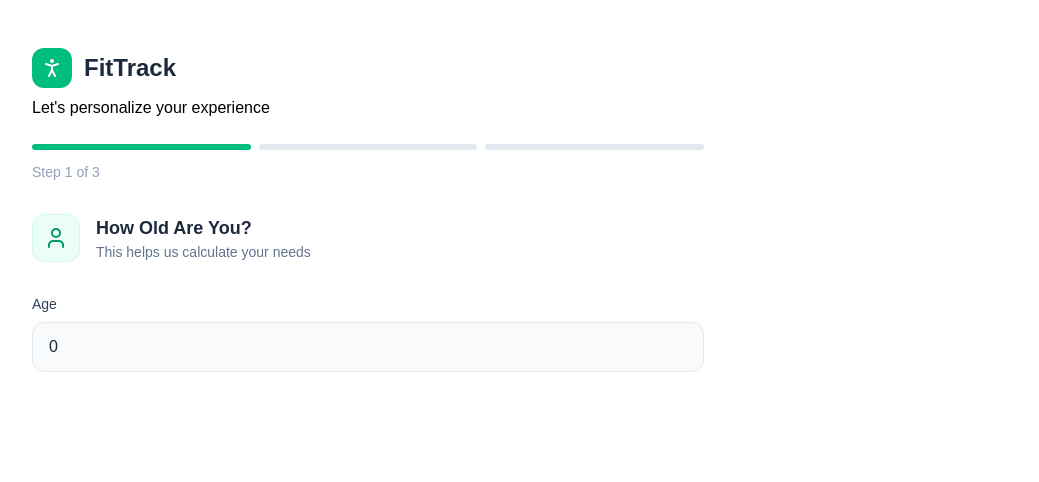
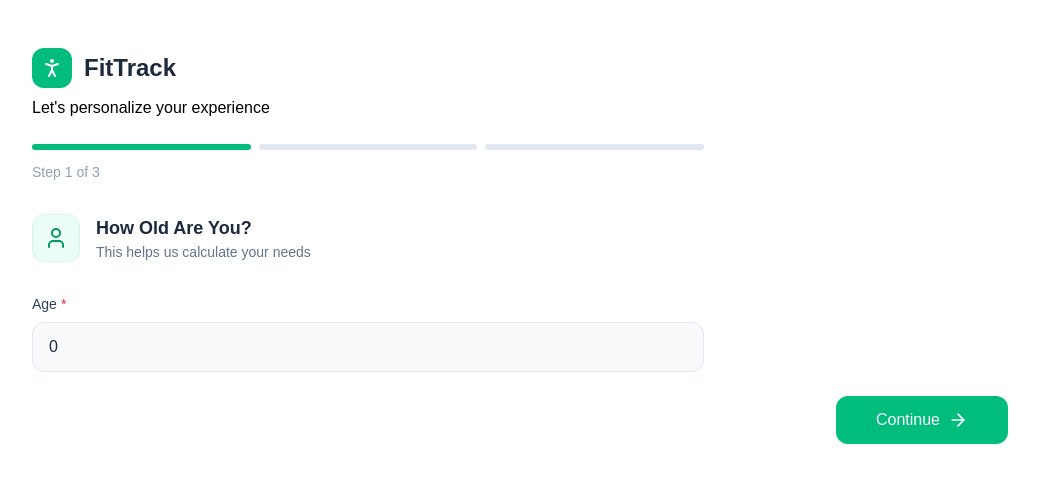
Before and after one commit to chetan-naik-03/Fitness_Tracker, a React app: page / in a window 1280 px wide. Both pictures are taken after typing "Sample", "name@example.com", "Sample123" into the empty fields and a click on the button "Sign Up". Shown: the top 482 px of the page, without its empty margins (120-1159 px from the left). Built offline with nearby package versions, Linux system fonts and the light colour scheme; the HTML template or start-up script is replaced by a standard one; a web font is replaced by a local one.

Commit message:
updated step 3

```diff
--- a/src/pages/Onboarding.tsx
+++ b/src/pages/Onboarding.tsx
@@ -1,9 +1,11 @@
-import { PersonStanding, User } from 'lucide-react'
+import { ArrowLeft, ArrowRight, PersonStanding, Scale, ScaleIcon, Target, User } from 'lucide-react'
 
-import { Toaster } from 'react-hot-toast'
+import toast, { Toaster } from 'react-hot-toast'
 import { useState } from 'react'
 import { useAppContext } from '../context/AppContext'
 import Input from '../components/ui/Input';
+import Button from '../components/ui/Button';
+import { ageRanges } from '../assets/assets';
 
 type ProfileFormData = {
   age: number;
@@ -29,9 +31,39 @@
 
  const totalSteps = 3;
 
- const updateField =(field: keyof ProfileFormData, value)=>{
+ const updateField =(field: keyof ProfileFormData, value: string | number)=>{
   setFormData({...formData, [field]: value})
  }
+
+ const handleNext= async ()=>{
+  if(step===1){
+    if(!formData.age || Number(formData.age) < 13 || Number(formData.age)>120){
+      return toast("Age is required")
+    }
+  }
+  if(step< totalSteps){
+    setStep(step + 1);
+  }else{
+    const userData ={
+      ...formData,
+      age: formData.age,
+      weight:formData.weight,
+      height:formData.height ? formData.height : null,
+      createdAt: new Date().toISOString()
+    };
+    localStorage.setItem('fitnessUser', JSON.stringify(userData))
+    await mockApi.user.update(user?.id || "", userData as unknown as Partial<UserData>)
+    toast.success('Profile Updated Successfully')
+    setOnboardingCompleted(true)
+    fetchUser(user?.token || "")
+  }
+ }
+
+ const goalOptions = [
+  { label: "Lose Weight", value: "lose" },
+  { label: "Maintain", value: "maintain" },
+  { label: "Gain Muscle", value: "gain" },
+];
 
   return (
     <>
@@ -70,11 +102,116 @@
                   </div>
 
               </div>
-              <Input label="Age"  type="number" className="max-w-2xl" value={formData.age} onChange={()=>updateField('age', v)} />
+              <Input label="Age"  type="number" className="max-w-2xl" value={formData.age} onChange={(v)=>updateField('age', v)} placeholder="Enter your age" min={13} max={120} required />
 
             </div>
           )}
 
+
+          {step === 2 && (
+            <div className="space-y-6 onboarding wrapper">
+              <div className="flex items-center gap-4 mb-8" >
+                  <div className="size-12 rounded-xl bg-emerald-50 dark:bg-emerald-900/10 border border-emerald-100 dark:border-emerald-800 flex items-center justify-center" >
+                  <ScaleIcon className= "size-6 text-emerald-600 dark:text-emerald-400" /></div>
+
+                  <div>
+                    <h2 className="text-lg font-semibold text-slate-800 dark:text-white" >Your measurements</h2>
+                    <p className="text-slate-500 dark:text-slate-400 text-sm" >This helps us calculate your needs</p>
+                  </div>
+
+              </div>
+              <div className="flex flex-col gap-4 max-w-2xl">
+                 <Input label="Weight (kg)"  type="number" className="max-w-2xl" value={formData.weight}
+              onChange={(v)=>updateField('weight', v)} placeholder="Enter your weight" min={20} max={300} required />
+
+              <Input label="Height (cm) - Optional"  type="number" className="max-w-2xl" value={formData.height}
+              onChange={(v)=>updateField('height', v)} placeholder="Enter your height" min={100} max={250} />
+              </div>
+
+
+            </div>
+          )}
+
+          {step === 3 && (
+            <div className="space-y-6 onboarding-wrapper">
+              <div className="flex items-center gap-4 mb-8" >
+                  <div className="size-12 rounded-xl bg-emerald-50 dark:bg-emerald-900/10 border border-emerald-100 dark:border-emerald-800 flex items-center justify-center" >
+                  <Target className= "size-6 text-emerald-600 dark:text-emerald-400" /></div>
+
+                  <div>
+                    <h2 className="text-lg font-semibold text-slate-800 dark:text-white" >What's your goal?</h2>
+                    <p className="text-slate-500 dark:text-slate-400 text-sm" >We'll tailor your experience</p>
+                  </div>
+
+
+
+              </div>
+              {/* options */}
+<div className='space-y-4 max-w-lg'>
+  {goalOptions.map((option) => (
+    <button
+    onClickCapture={()=>{
+      const age = Number(formData.age);
+      const range = ageRanges.find((r)=>age <=r.max) || ageRanges
+      [ageRanges.length-1]
+
+      let intake = range.maintain;
+      let burn = range.burn;
+
+      if(option.value === 'lose'){
+        intake -=400;
+        burn +=100;
+      }else if(option.value === 'gain'){
+        intake +=500;
+        burn -=100;
+      }
+
+      setFormData({
+        ...formData,
+        goal: option.value as 'lose' | 'maintain' | 'gain' , dailyCalorieIntake: intake, dailyCalorieBurn:burn,
+         })
+    }}
+      key={option.value}
+      type="button"
+      className={`onboarding-option-btn ${
+        formData.goal === option.value
+          ? "ring-2 ring-emerald-500"
+          : ""
+      }`}
+      onClick={() => updateField("goal", option.value)}
+    >
+      <span>{option.label}</span>
+    </button>
+  ))}
+</div>
+
+            </div>
+          )}
+
+        </div>
+
+           {/* Navigation Buttons */}
+
+        <div className='p-6 pb-10 onboarding-wrapper'>
+          <div className='flex gap-3 lg:justify-end'>
+            {step >1 && (
+              <Button variant="secondary" onClick={()=>setStep(step > 1 ? step-1 :1)} className="max-lg:flex-1 lg:px-10" >
+              <span className='flex items-center justify-center gap-2'>
+                <ArrowLeft className="w-5 h-5"/>
+                Back
+              </span>
+
+              </Button>
+            )}
+            <Button onClick={handleNext} className="max-lg:flex-1 lg:px-10" >
+              <span className='flex items-center justify-center gap-2'>
+                {step === totalSteps ? 'Get Started' :'Continue'}
+                <ArrowRight className="w-5 h-5"/>
+
+              </span>
+
+              </Button>
+          </div>
         </div>
      </div>
 
```
